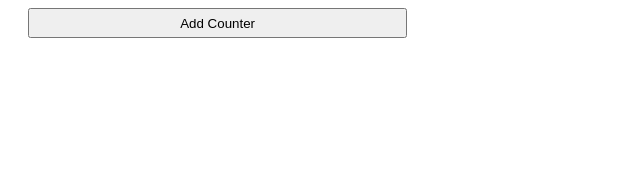
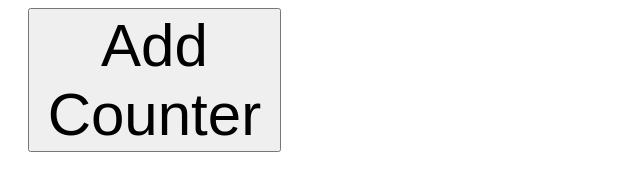
Before and after one commit to MP7373/MultipleCountersApp, a plain HTML site: page index.html in a window 1280 px wide. Shown: the whole page, without its empty margins (0-640 px from the left). Drawn offline with Linux system fonts and the light colour scheme.

Commit message:
update styles again

```diff
--- a/index.html
+++ b/index.html
@@ -7,15 +7,18 @@
     <meta name="description" content="Simple Counter App" />
     <meta name="author" content="Martin Payne" />
     <style>
+      body {
+        font-size: 60px;
+      }
       button {
         margin-left: 20px;
         margin-right: 20px;
-        width: 30%;
-        height: 30px;
+        width: 20%;
+        font-size: 60px;
       }
 
       h3 {
-        font-size: 40px;
+        font-size: 60px;
       }
     </style>
   </head>
```
